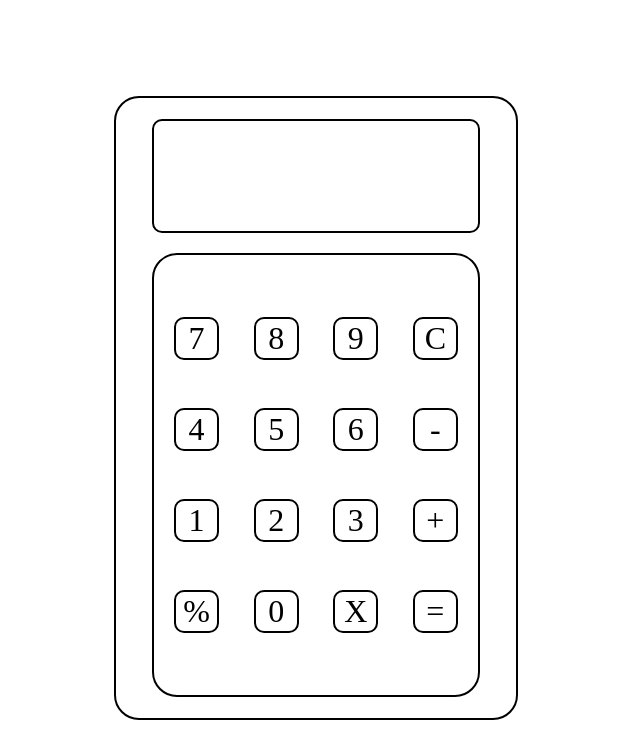
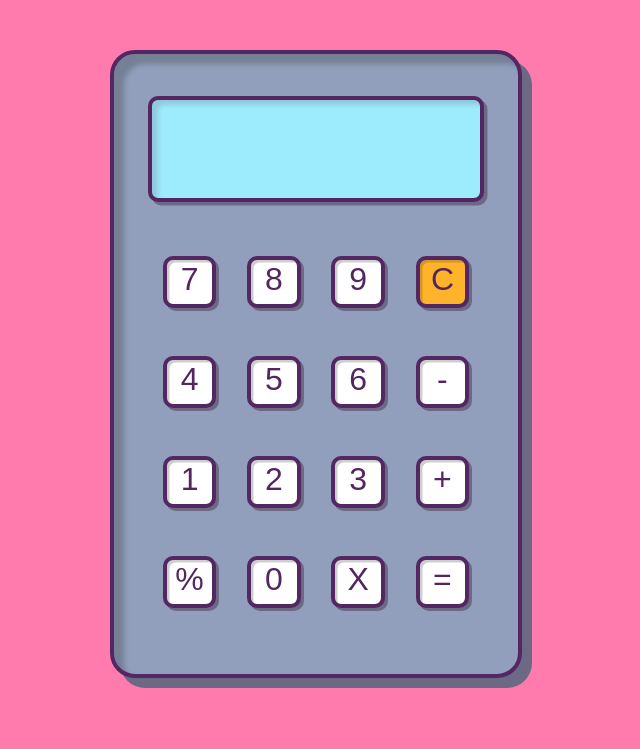
Before and after one commit to SerDunk/calculator, a plain HTML site: page index.html in a window 1280 px wide. Shown: the whole page, without its empty margins (324-964 px from the left). Drawn offline with Linux system fonts and the light colour scheme.

Commit message:
Added all colors and box shadows with hovers

```diff
--- a/style/style.css
+++ b/style/style.css
@@ -1,17 +1,20 @@
 html{
-    margin: 0;
-    padding: 0;
     height: 100%;
 }
 body{
+    margin: 0;
     font-size: 62.5%;
     height: 100%;
+    width: 100%;
     display: flex;
     justify-content: center;
+    flex-direction: column;
     align-items: center;
+    background-color: #ff7bad;
+    font-family: 'Rubik', sans-serif;
 }
 .calBody{
-    border: 2px solid black;
+    border: 4px solid #522763;
     width: 30%;
     height: 75%;
     border-radius: 25px;
@@ -21,32 +24,52 @@ body{
     align-items: center;
     gap: 2em;
     padding: 1em;
+    margin-top: 5em;
+    background-color: #919fbc;
+    box-shadow: 10px 10px 5px #758096 inset,
+                10px 10px #6c6984;
+
 }
 .calDisplay{
-    border: 2px solid black;
+    border: 4px solid #542560;
     width: 80%;
-    height: 15%;
+    height: 13%;
     border-radius: 10px;
     padding: 1em;
+    margin-top: 1em;
+    background-color: #9decfd;
+    box-shadow: 6px 5px 5px #90c8de inset,
+                3.5px 3.5px #6c6984;;
 }
 
 .calNumPad{
-    border: 2px solid black;
+    box-sizing: border-box;
     width: 80%;
     height: 70%;
     border-radius: 25px;
     display: flex;
     flex-direction: row;
     justify-content: center;
-    padding: 1em;
-    gap: 1.5em;
+    gap: 3em;
+
 }
 
 .digit{
-    border: 2px solid black;
-    width: 60%;
+    border: 4px solid #532762;
+    width: 80%;
+    height: 10%;
     border-radius: 10px;
     padding: 1px;
+    background-color: #ffffff;
+    color: #542560;
+    box-shadow: 2.5px 2.5px #cecece inset,
+                3px 3px #6c6984;
+    transition: background-color 0.3s, color 0.3s, box-shadow 0.3s;
+}
+.digit:hover {
+    background-color: #532762;
+    color: #ffffff;
+    box-shadow: 0px 0px 15px 0px #532762 inset;
 }
 .line{
     display: flex;
@@ -58,46 +81,30 @@ body{
     align-items: center;
     justify-content: center;
 }
-
-
-
-
-
-
-
-
-
-
-
-
-
-
-
-
-
-
-
-
-
-
-
-
-
-
-
-
-
-
-
-
-
-/*footer{
-    Copyright © SerDunk
+footer{
     font-size: 1rem;
-    background-color: #333;
-    color: #fff;
     text-align: center;
     padding: 0.5em;
     margin-top: auto;
+    margin-bottom: 2em;
+}
+a{
+    text-decoration: none;
+    color: #532762;
+    width: 100%;
+    transition: color 0.3s;
+}
+a:hover {
+    color: #ffffff;
+}
 
-}*/
+.clear{
+    background-color: #ffb32a;
+    box-shadow: 2.5px 2.5px #d59725 inset,
+                3px 3px #6c6984;;
+    transition: background-color 0.3s, box-shadow 0.3s;
+}
+.clear:hover {
+    background-color: #f7a40b;
+    box-shadow: 0px 0px 15px 0px #eca216 inset;
+}
```
